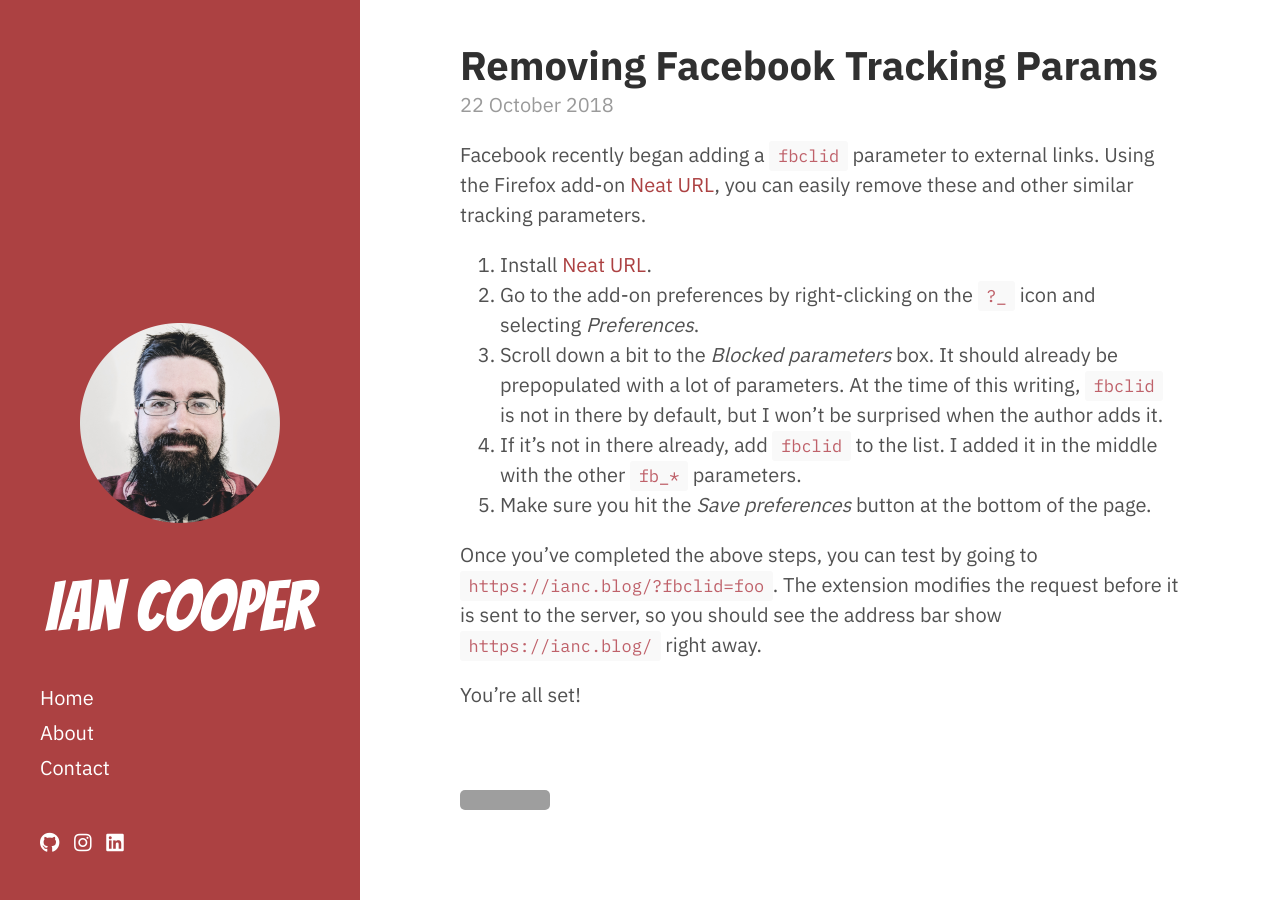
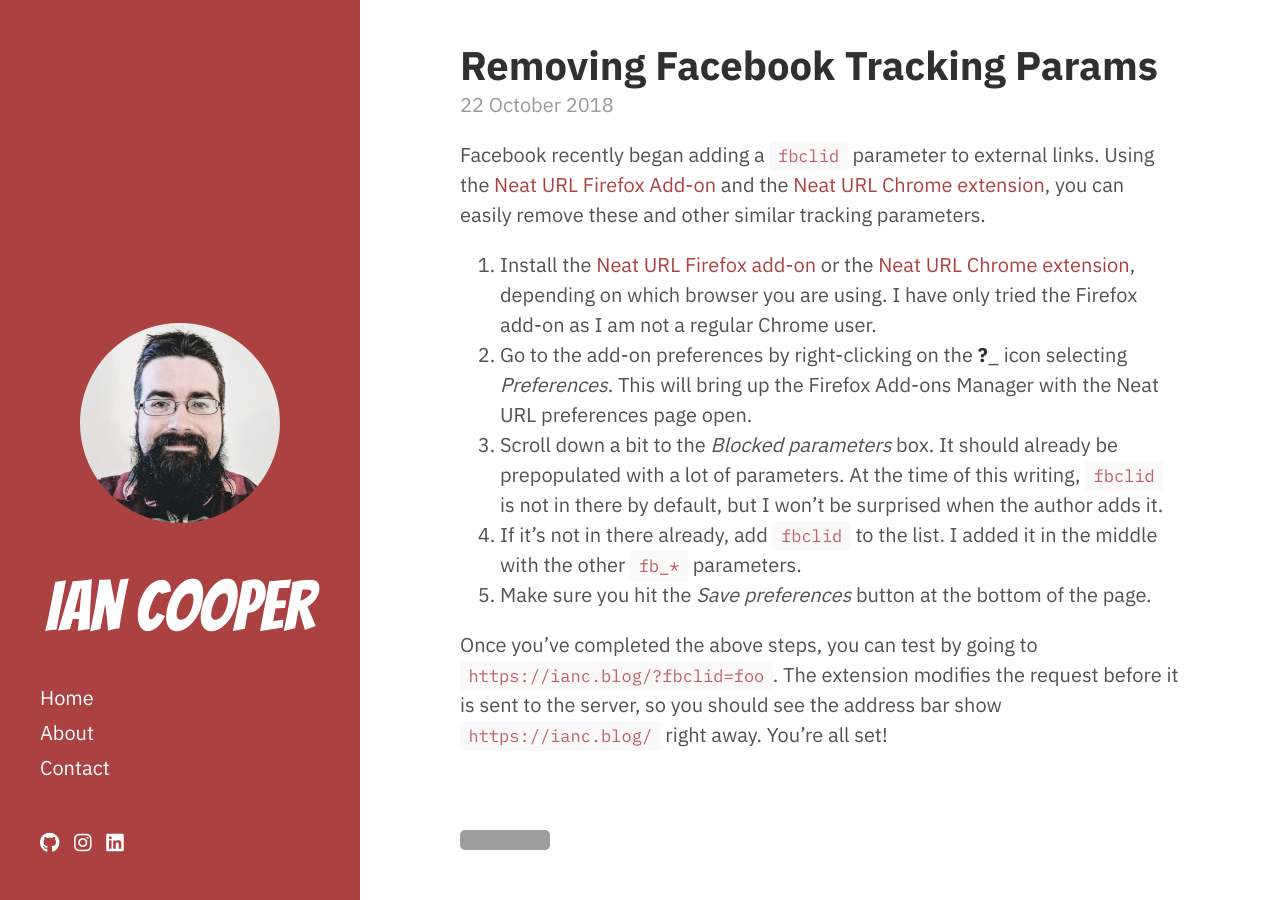
Before and after one commit to icooper/icooper.github.io, a Jekyll site: the page built from _posts/2018-10-22-neat-urls.md, in a window 1280 px wide. Built offline with Jekyll 4.4.1, drawn with Linux system fonts in a browser that asks for light colours; nearby versions of some CDN libraries; grey boxes are pictures that could not be loaded.

Commit message:
update post

```diff
--- a/_posts/2018-10-22-neat-urls.md
+++ b/_posts/2018-10-22-neat-urls.md
@@ -4,14 +4,12 @@
 date: 2018-10-22
 ---
 
-Facebook recently began adding a `fbclid` parameter to external links. Using the Firefox add-on [Neat URL](https://addons.mozilla.org/firefox/addon/neat-url/), you can easily remove these and other similar tracking parameters.
+Facebook recently began adding a `fbclid` parameter to external links. Using the [Neat URL Firefox Add-on](https://addons.mozilla.org/firefox/addon/neat-url/) and the [Neat URL Chrome extension](https://chrome.google.com/webstore/detail/neat-url/jchobbjgibcahbheicfocecmhocglkco), you can easily remove these and other similar tracking parameters.
 
-  1. Install [Neat URL](https://addons.mozilla.org/firefox/addon/neat-url/).
-  2. Go to the add-on preferences by right-clicking on the `?_` icon and selecting _Preferences_.
+  1. Install the [Neat URL Firefox add-on](https://addons.mozilla.org/firefox/addon/neat-url/) or the [Neat URL Chrome extension](https://chrome.google.com/webstore/detail/neat-url/jchobbjgibcahbheicfocecmhocglkco), depending on which browser you are using. I have only tried the Firefox add-on as I am not a regular Chrome user.
+  2. Go to the add-on preferences by right-clicking on the __?___ icon selecting _Preferences_. This will bring up the Firefox Add-ons Manager with the Neat URL preferences page open.
   3. Scroll down a bit to the _Blocked parameters_ box. It should already be prepopulated with a lot of parameters. At the time of this writing, `fbclid` is not in there by default, but I won't be surprised when the author adds it.
   4. If it's not in there already, add `fbclid` to the list. I added it in the middle with the other `fb_*` parameters.
   5. Make sure you hit the _Save preferences_ button at the bottom of the page.
 
-Once you've completed the above steps, you can test by going to [`https://ianc.blog/?fbclid=foo`](https://ianc.blog/?fbclid=foo). The extension modifies the request before it is sent to the server, so you should see the address bar show `https://ianc.blog/` right away.
-
-You're all set!
+Once you've completed the above steps, you can test by going to [`https://ianc.blog/?fbclid=foo`](https://ianc.blog/?fbclid=foo). The extension modifies the request before it is sent to the server, so you should see the address bar show `https://ianc.blog/` right away. You're all set!
```
